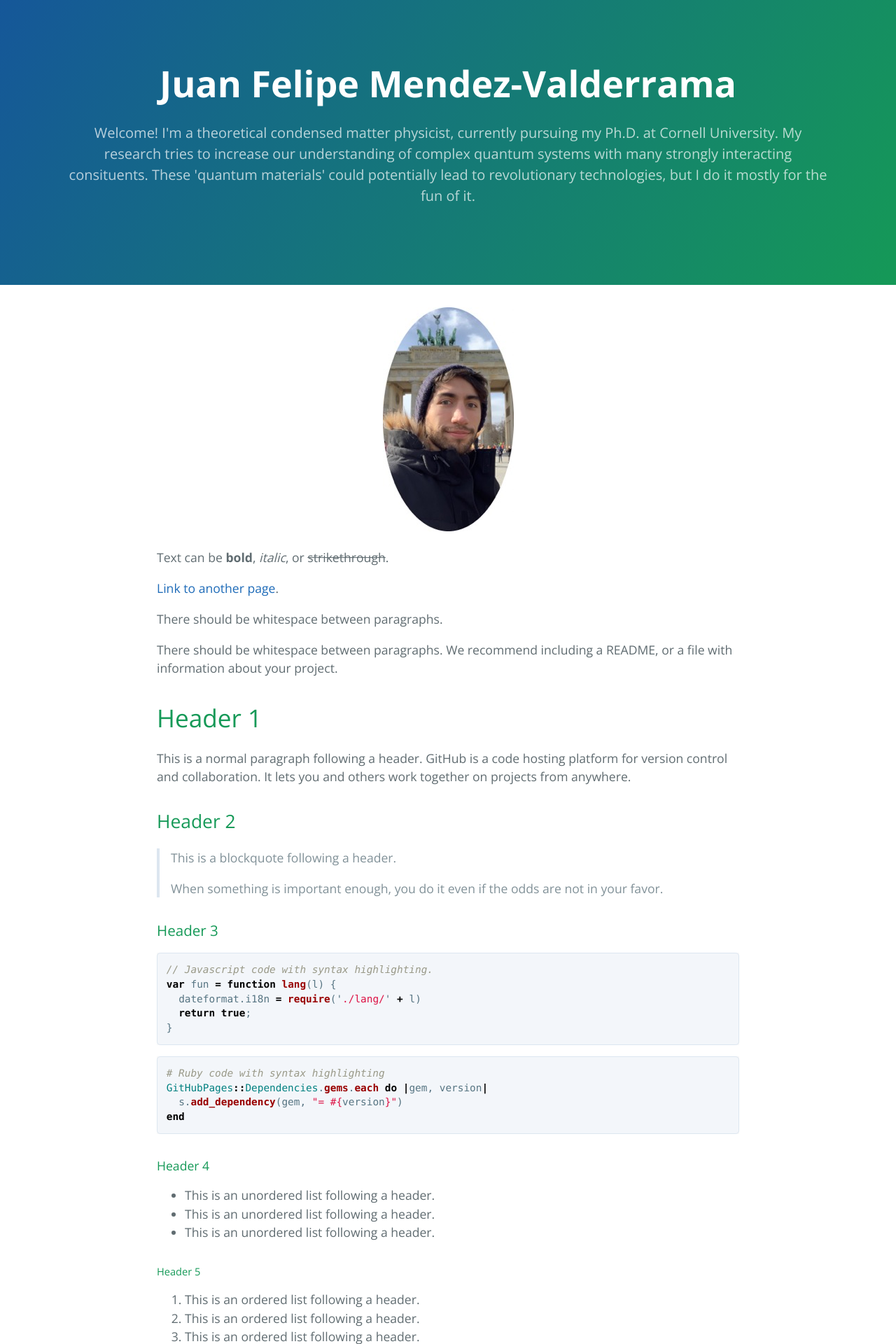
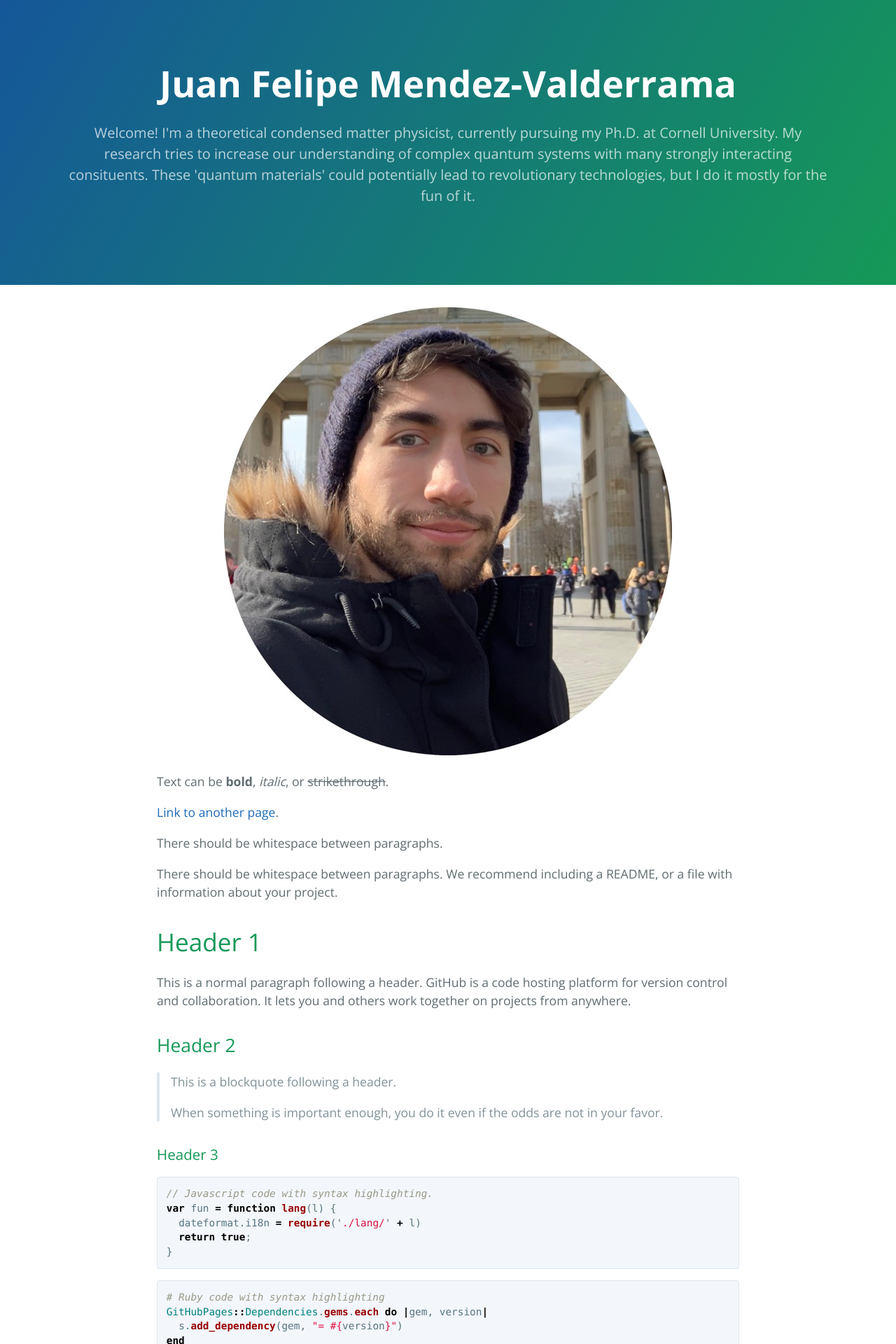
Before and after one commit to MendezV/MendezV.github.io, a Jekyll site: the page built from index.md, in a window 1280 px wide. Shown: the top 1920 px of the page at 70% size. Built offline with Jekyll 4.4.1, drawn with Linux system fonts in a browser that asks for light colours.

Commit message:
better image

```diff
--- a/index.md
+++ b/index.md
@@ -4,7 +4,7 @@ layout: default
 <!-- ![Me](/images/pic3.jpeg) -->
 
 <p align="center">
-  <img src="/images/pic3.jpeg" alt="GitHub's logo">
+  <img src="/images/pic4.jpeg" alt="GitHub's logo">
 </p>
 
 
```
Also changed, not shown: images/pic4.jpeg (added), 3 other files.
